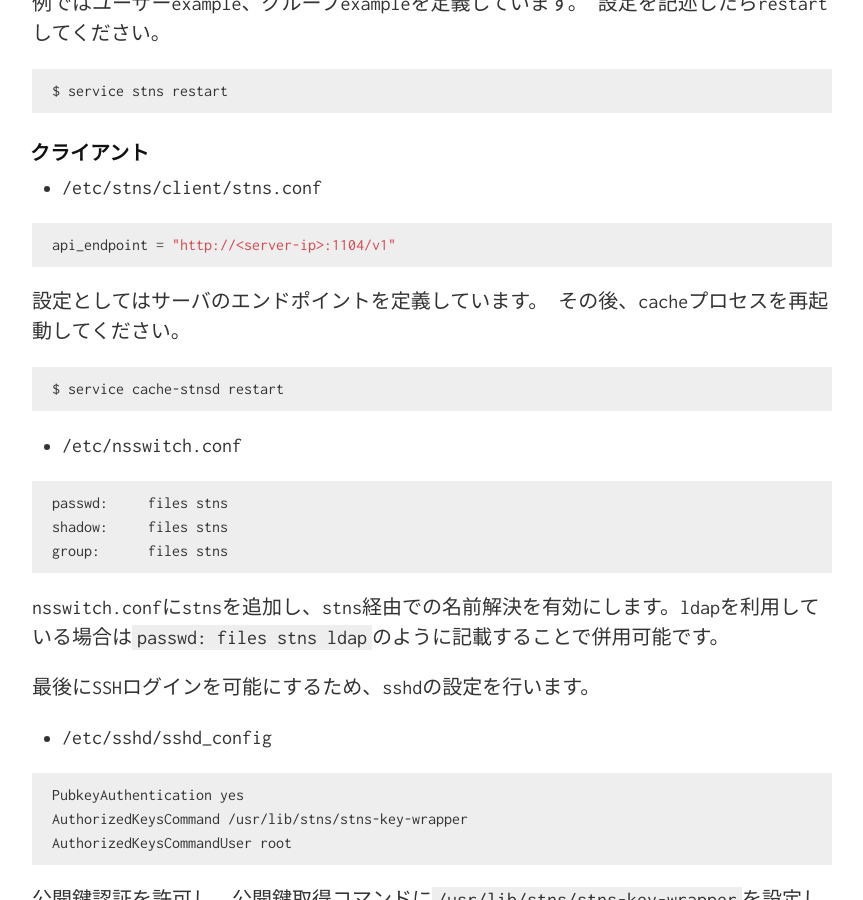
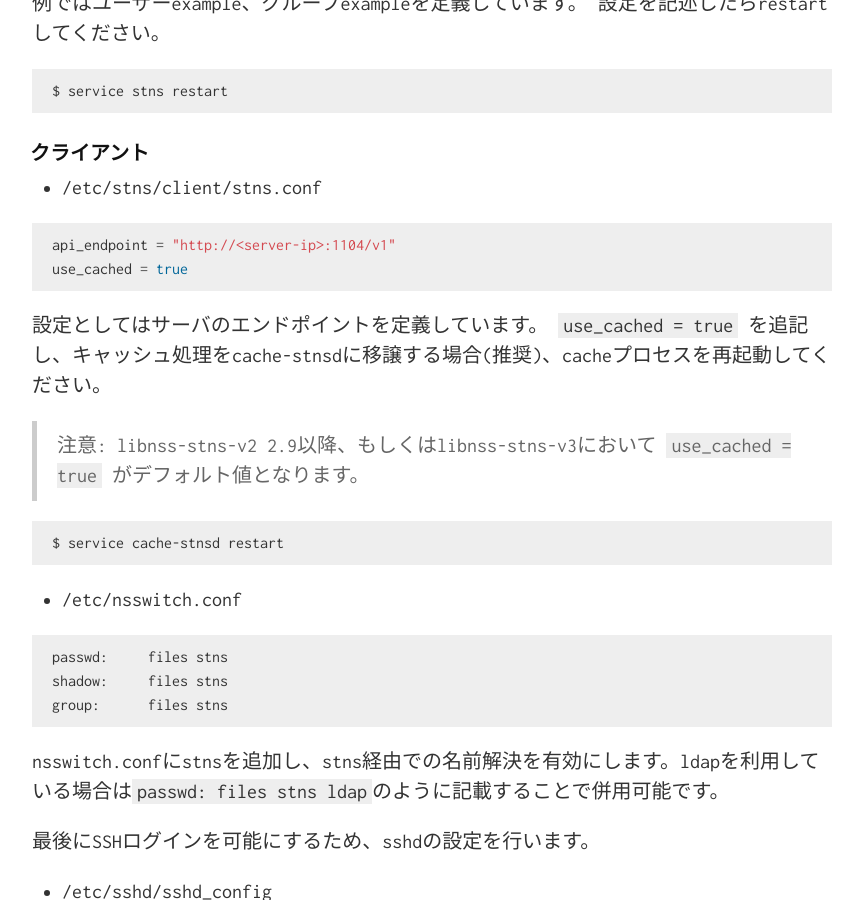
Before and after one commit to STNS/stns.github.io, a Jekyll site: the page built from install.ja.md, in a window 1280 px wide and 900 px high, scrolled down 1351 px. Shown: the whole window, without its empty margins (208-1071 px from the left). Built offline with Jekyll 4.4.1, drawn with Linux system fonts in a browser that asks for light colours; our own code applies the rules of GitHub Pages for plain Markdown files.

Commit message:
use_cached is optional.

````diff
--- a/install.ja.md
+++ b/install.ja.md
@@ -60,10 +60,13 @@ $ service stns restart
 
 ```toml
 api_endpoint = "http://<server-ip>:1104/v1"
+use_cached = true
 ```
 
 設定としてはサーバのエンドポイントを定義しています。
-その後、cacheプロセスを再起動してください。
+`use_cached = true` を追記し、キャッシュ処理をcache-stnsdに移譲する場合(推奨)、cacheプロセスを再起動してください。
+
+> 注意: libnss-stns-v2 2.9以降、もしくはlibnss-stns-v3において `use_cached = true` がデフォルト値となります。
 
 ```
 $ service cache-stnsd restart
````
Also changed, not shown: install.en.md (+5 -1 lines).
